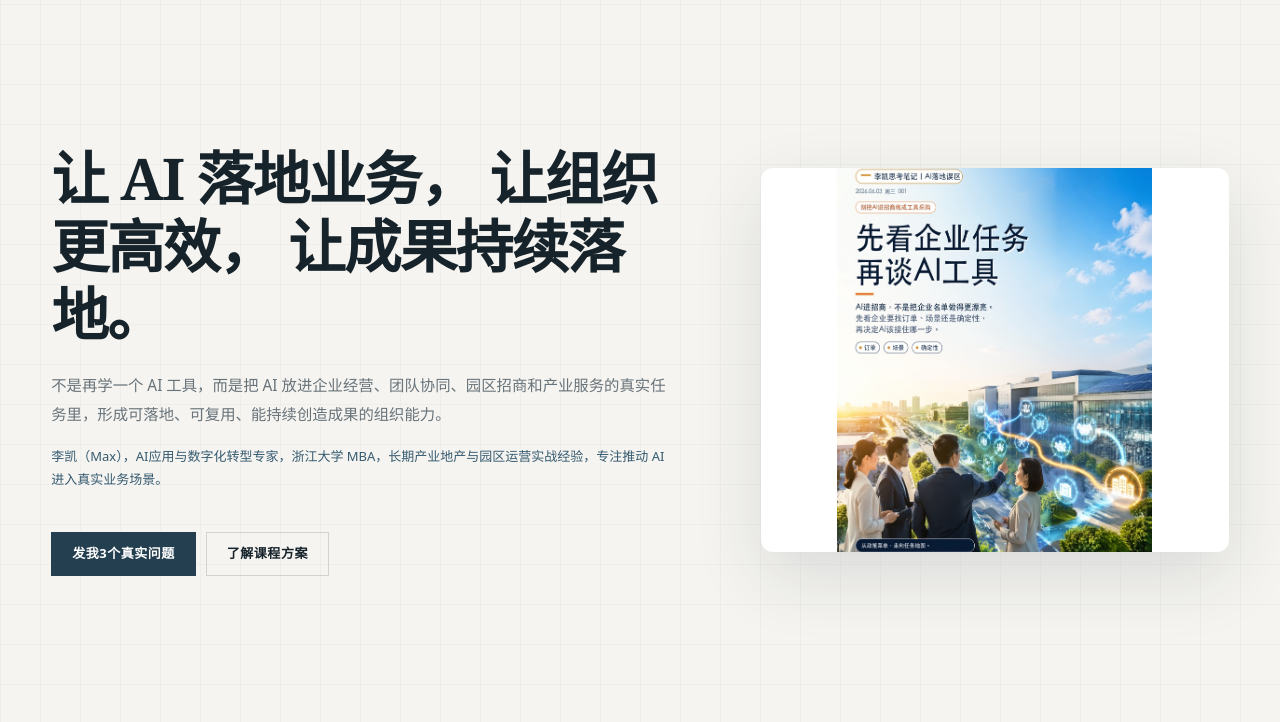
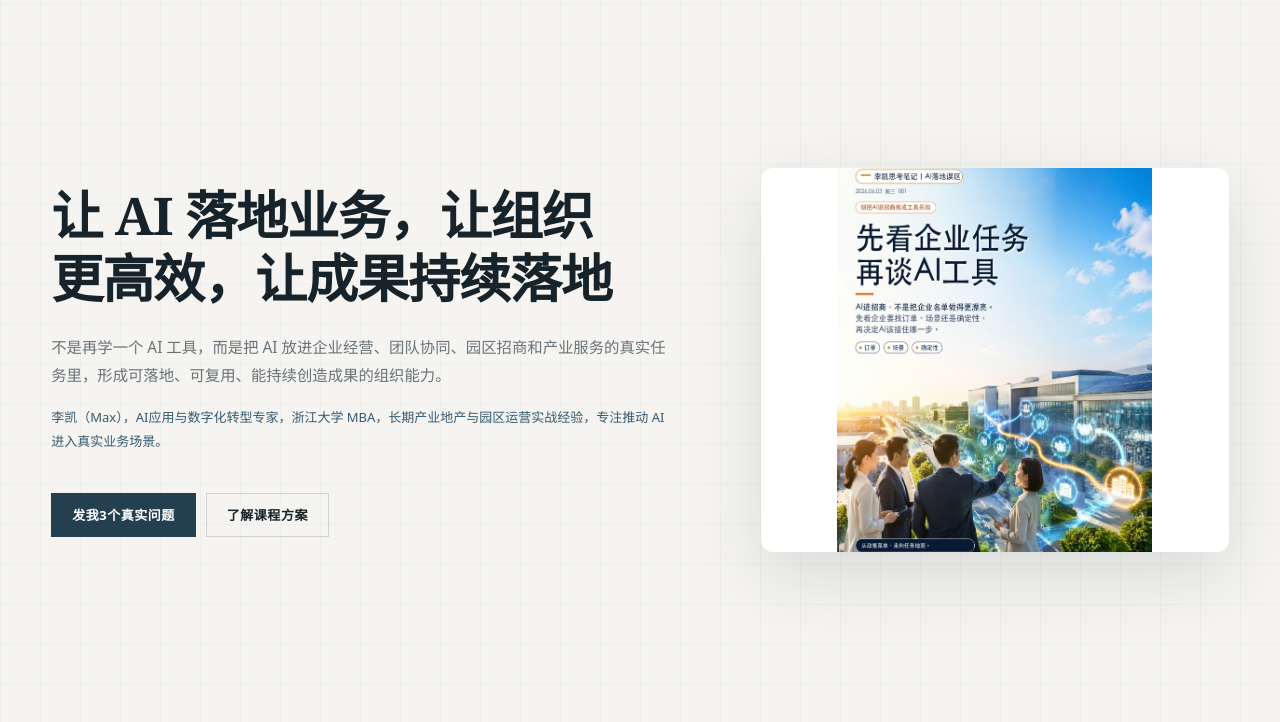
Before and after one commit to vinesy-cell/course-website, a website: page src/index.html in a window 1280 px wide. Shown: the part 76-798 px from the top of the page. Drawn offline with Linux system fonts and the light colour scheme; files whose address does not match are found by name.

Commit message:
content: sync course website 2026-06-08T14:37

```diff
--- a/content/site-data.json
+++ b/content/site-data.json
@@ -3,7 +3,7 @@
     "siteName": "李凯思考笔记",
     "title": "AI进入企业和园区业务现场的实战课程与工作坊",
     "description": "不是再学一个 AI 工具，而是把 AI 放进企业经营、团队协同、园区招商和产业服务的真实任务里，形成可落地、可复用、能持续创造成果的组织能力。",
-    "syncedAt": "2026-06-08T14:35:40.205Z",
+    "syncedAt": "2026-06-08T14:37:57.748Z",
     "sourceRoot": "/Users/maxlee/Documents/LK ThinkNote/07_课程网站",
     "publicPrices": true
   },
@@ -16,7 +16,7 @@
     "联系"
   ],
   "hero": {
-    "title": "让 AI 落地业务， 让组织更高效， 让成果持续落地。",
+    "title": "让 AI 落地业务，让组织更高效，让成果持续落地",
     "tagline": "AI赋能 · 智领未来",
     "sceneLabel": "AI应用与数字化转型专家｜组织效能提升讲师｜产业创新研究者",
     "subtitle": "不是再学一个 AI 工具，而是把 AI 放进企业经营、团队协同、园区招商和产业服务的真实任务里，形成可落地、可复用、能持续创造成果的组织能力。",
--- a/src/styles.css
+++ b/src/styles.css
@@ -216,10 +216,11 @@ img {
   max-width: 680px;
   margin: 0 0 var(--sp-3);
   font-family: "Songti SC", "STSong", Georgia, serif;
-  font-size: clamp(32px, 4.5vw, 60px);
+  font-size: clamp(30px, 4.2vw, 52px);
   font-weight: 600;
-  line-height: 1.18;
-  letter-spacing: -0.03em;
+  line-height: 1.22;
+  letter-spacing: -0.02em;
+  text-wrap: balance;
 }
 
 .hero-subtitle {
```
